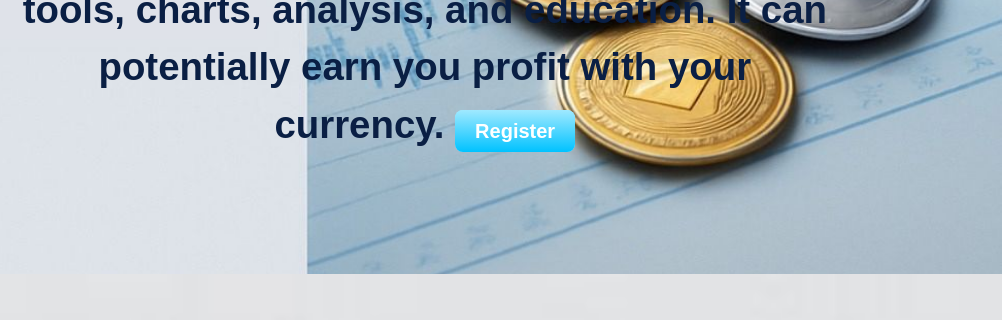
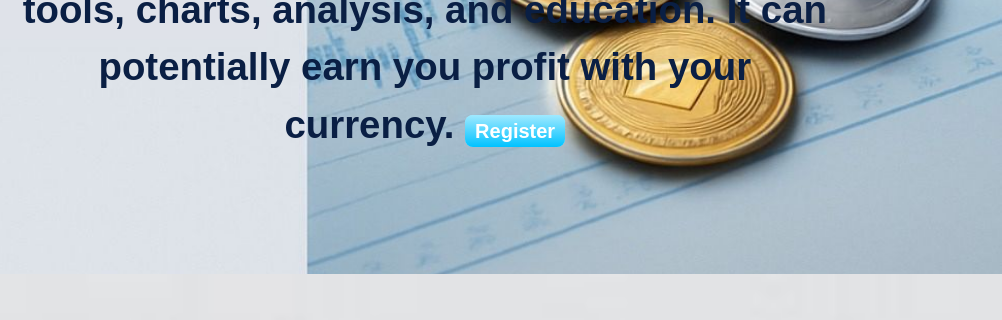
Before and after one commit to Forex-base/Forex-base, a plain HTML site: page index.html in a window 1280 px wide. Shown: the part 312-632 px from the top of the page, 278-1280 px from the left. Drawn offline with Linux system fonts and the light colour scheme.

Commit message:
Update style.css

```diff
--- a/css/style.css
+++ b/css/style.css
@@ -337,7 +337,7 @@ p a:hover {
     font-family: 'montserrat',sans-serif;
     color: #ffffff;
     font-size: 20px;
-    padding: 10px 20px 10px 20px;
+    padding: 5px 10px 5px 10px;
     text-decoration: none;
 }
 
```
